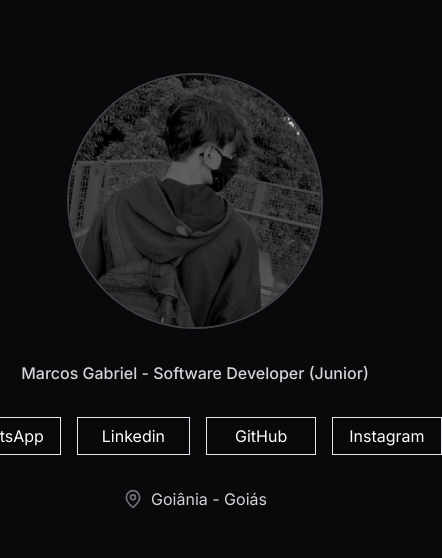
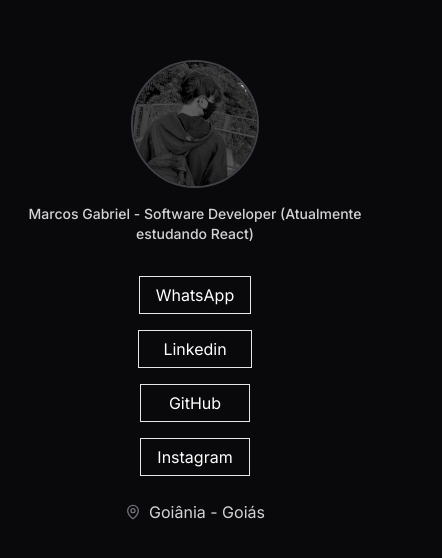
Before and after one commit to Marcosskai/Marcosskai.github.io, a React (Vite) app: page / in a window 390 px wide. Shown: the part 130-688 px from the top of the page, 442 px wide, since content can reach past the window. Built offline with nearby package versions, Linux system fonts and the light colour scheme; a web font is replaced by a local one.

Commit message:
responsivo

```diff
--- a/src/app.tsx
+++ b/src/app.tsx
@@ -1,54 +1,54 @@
-import { MapPin } from 'lucide-react'
-import meIcon from "/styles/icons/me.png"
+import { MapPin } from 'lucide-react';
+import meIcon from "/styles/icons/me.png";
 
 export function App() {
-    const linkUrlWhatsApp = "https://wa.me/5562981958251"
-    const buttonTextWhatsApp = "WhatsApp"
-    const linkUrlLinkedin = "https://www.linkedin.com/in/marcos-gabriel-866182303/"
-    const buttonTextLinkedin = "Linkedin"
-    const linkUrlGitHub = "https://github.com/Marcosskai"
-    const buttonTextGitHub = "GitHub"
-    const linkUrlInstagram = "https://www.instagram.com/og.mrcos/"
-    const buttonTextInstagram = "Instagram"
+  const linkUrlWhatsApp = "https://wa.me/5562981958251";
+  const buttonTextWhatsApp = "WhatsApp";
+  const linkUrlLinkedin = "https://www.linkedin.com/in/marcos-gabriel-866182303/";
+  const buttonTextLinkedin = "Linkedin";
+  const linkUrlGitHub = "https://github.com/Marcosskai";
+  const buttonTextGitHub = "GitHub";
+  const linkUrlInstagram = "https://www.instagram.com/og.mrcos/";
+  const buttonTextInstagram = "Instagram";
 
   return (
-      <main className="flex flex-col items-center justify-center min-h-screen space-y-8">
+    <main className="flex flex-col items-center justify-center min-h-screen space-y-8 px-4">
       <div className="flex flex-col items-center">
         <img
           src={meIcon}
           alt="Me Icon"
-        className="w-64 h-64 rounded-full border-2 border-zinc-700"
+          className="w-32 h-32 sm:w-48 sm:h-48 md:w-64 md:h-64 rounded-full border-2 border-zinc-700"
         />
-      <h1 className="mt-8 font-medium text-zinc-300 text-center">
-        Marcos Gabriel - Software Developer (Junior)
+        <h1 className="mt-4 sm:mt-6 md:mt-8 font-medium text-zinc-300 text-center text-sm sm:text-lg md:text-xl">
+          Marcos Gabriel - Software Developer (Atualmente estudando React)
         </h1>
       </div>
 
-    <div className="flex flex-col items-center space-y-8">
-      <div className="flex justify-center items-center gap-4">
+      <div className="flex flex-col items-center space-y-6 sm:space-y-8">
+        <div className="flex flex-col sm:flex-row justify-center items-center gap-4 flex-wrap">
           <a href={linkUrlWhatsApp} target="_blank" rel="noopener noreferrer">
-          <button className="px-4 py-1.5 bg-zinc-950 text-white border flex items-center gap-2 hover:bg-green-700 transition-colors duration-200">
+            <button className="w-full sm:w-auto px-4 py-1.5 bg-zinc-950 text-white border flex items-center justify-center gap-2 hover:bg-green-700 transition-colors duration-200">
               {buttonTextWhatsApp}
             </button>
           </a>
           <a href={linkUrlLinkedin} target="_blank" rel="noopener noreferrer">
-          <button className="px-6 py-1.5 bg-zinc-950 text-white border flex items-center gap-2 hover:bg-blue-700 transition-colors duration-200">
+            <button className="w-full sm:w-auto px-6 py-1.5 bg-zinc-950 text-white border flex items-center justify-center gap-2 hover:bg-blue-700 transition-colors duration-200">
               {buttonTextLinkedin}
             </button>
           </a>
           <a href={linkUrlGitHub} target="_blank" rel="noopener noreferrer">
-          <button className="px-7 py-1.5 bg-zinc-950 text-white border flex items-center gap-2 hover:bg-zinc-300 transition-colors duration-200 hover:text-zinc-950">
+            <button className="w-full sm:w-auto px-7 py-1.5 bg-zinc-950 text-white border flex items-center justify-center gap-2 hover:bg-zinc-300 transition-colors duration-200 hover:text-zinc-950">
               {buttonTextGitHub}
             </button>
           </a>
           <a href={linkUrlInstagram} target="_blank" rel="noopener noreferrer">
-          <button className="px-4 py-1.5 bg-zinc-950 text-white border flex items-center gap-2 hover:bg-pink-700 transition-colors duration-200">
+            <button className="w-full sm:w-auto px-4 py-1.5 bg-zinc-950 text-white border flex items-center justify-center gap-2 hover:bg-pink-700 transition-colors duration-200">
               {buttonTextInstagram}
             </button>
           </a>
         </div>
         <span className="flex items-center gap-2 text-zinc-300">
-        <MapPin className="w-5 h-5 text-zinc-500" />
+          <MapPin className="w-4 h-4 sm:w-5 sm:h-5 text-zinc-500" />
           Goiânia - Goiás
         </span>
       </div>
```
Lines whose indentation alone changed are shown as unchanged.
